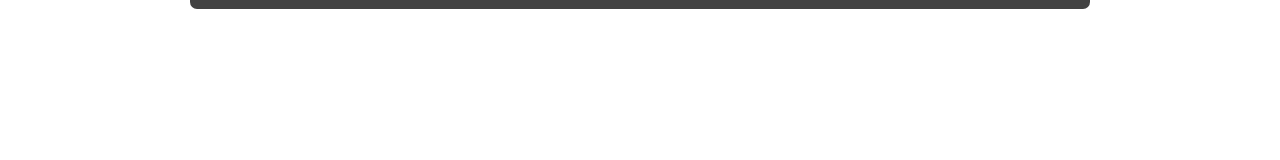
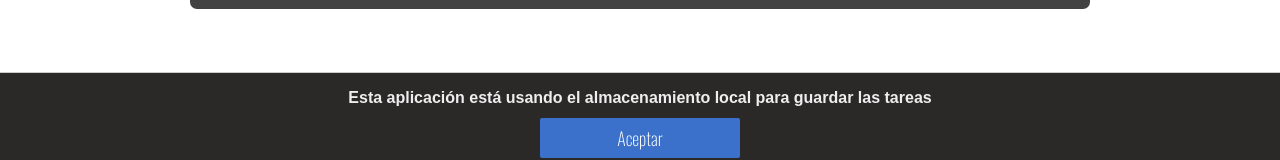
Before and after one commit to JuanBlancodev/todo-app-react, a React (Vite) app: page / in a window 1280 px wide. Shown: the part 637-797 px from the top of the page. Built offline with nearby package versions, Linux system fonts and the light colour scheme.

Commit message:
alert-local-storage implemented

```diff
--- a/package.json
+++ b/package.json
@@ -17,6 +17,7 @@
     "@fortawesome/react-fontawesome": "^0.2.0",
     "axios": "^1.6.8",
     "classnames": "^2.5.1",
+    "js-cookie": "^3.0.5",
     "react": "^18.2.0",
     "react-dom": "^18.2.0",
     "react-header-watermark": "^1.2.1",
--- /dev/null
+++ b/src/components/AlertLocalStorage.jsx
@@ -0,0 +1,43 @@
+import PropTypes from 'prop-types'
+import styled from 'styled-components'
+
+const Div = styled.div`
+  position: fixed;
+  bottom: 0;
+  left: 0;
+  width: 100%;
+  height: 50px;
+  background-color: #2b2828;
+  padding: 10px;
+  text-align: center;
+  border-top: 1px solid #ccc;
+
+  display: flex;
+  flex-direction: column;
+  align-items: center;
+  justify-content: center;
+  padding: 20px 0;
+`
+
+const H1 = styled.h1`
+  font-size: 1rem;
+  font-weigth: bold;
+  font-family: 'Arial', sans-serif;
+`
+const Button = styled.button`
+  width: 200px;
+  font-size: 18px;
+`
+
+const AlertLocalStorage = ({ handleCookie }) => {
+  return (
+    <Div>
+      <H1>Esta aplicación está usando el almacenamiento local para guardar las tareas</H1>
+      <Button className="btn btn-primary" onClick={() => handleCookie()}>Aceptar</Button>
+    </Div>
+  )
+}
+
+AlertLocalStorage.propTypes = { handleCookie: PropTypes.func.isRequired }
+
+export default AlertLocalStorage
--- a/src/components/App.jsx
+++ b/src/components/App.jsx
@@ -1,14 +1,17 @@
 import { useEffect, useState } from 'react'
 import classNames from 'classnames'
-import useGlobalContext from '../hooks/useGlobalContext'
+import HeaderWatermark from 'react-header-watermark'
+import { ToastContainer } from 'react-toastify'
+import Cookies from 'js-cookie'
+
 import TodoContainer from './todo/TodoContainer'
 import FormContainer from './form/FormContainer'
 import Modal from './modal/Modal'
-import { ToastContainer } from 'react-toastify'
 import ScreenLoader from './ScreenLoader'
-import HeaderWatermark from 'react-header-watermark'
+import AlertLocalStorage from './AlertLocalStorage'
 
-import { PROJECT_NAME, GITHUB_LINK } from '../config/cfg'
+import useGlobalContext from '../hooks/useGlobalContext'
+import { PROJECT_NAME, GITHUB_LINK, COOKIE_LOCALSTORAGE, COOKIE_EXPIRES } from '../config/cfg'
 
 import '../css/index.css'
 import 'react-toastify/dist/ReactToastify.css';
@@ -16,17 +19,26 @@ import 'react-header-watermark/dist/index.css'
 
 const App = () => {
   const [loading, setLoading] = useState(true)
+  const [cookieLocalStorage, setCookieLocalStorage] = useState(false)
   const { formState: { displayed }, modal } = useGlobalContext()
 
   useEffect(() => {
     setTimeout(() => setLoading(false), 1500)
+
+    setCookieLocalStorage(Cookies.get(COOKIE_LOCALSTORAGE) === 'true')
   }, [])
+
+  const handleCookie = () => {
+    Cookies.set(COOKIE_LOCALSTORAGE, true, { expires: COOKIE_EXPIRES })
+    setCookieLocalStorage(true)
+  }
 
   return <>
     { loading ?
       <ScreenLoader /> :
       <HeaderWatermark projectName={PROJECT_NAME} github={GITHUB_LINK} />
     }
+    { !cookieLocalStorage && <AlertLocalStorage handleCookie={handleCookie} /> }
     <main className={classNames('d-flex flex-column align-center jusfity-center', { 'visible': !loading })}>
       <ToastContainer />
       <TodoContainer />
--- a/src/config/cfg.js
+++ b/src/config/cfg.js
@@ -1,7 +1,12 @@
 export const PROJECT_NAME           =     "Aplicación ToDo en React"
 export const GITHUB_LINK            =     "https://github.com/JuanBlancodev?tab=repositories"
+
 export const URL_AVATAR             =     'https://randomuser.me/api/portraits/'
 export const URL_AVATAR_DEFAULT     =     '/assets/default.webp'
 export const THUMBNAIL              =     'thumb/'
+
 export const TODO_LOCAL_STORAGE     =     'todo-list'
 export const COMPLETE_LOCAL_STORAGE =     'complete-list'
+
+export const COOKIE_LOCALSTORAGE    =     'cookie-localStorage'
+export const COOKIE_EXPIRES         =     3
```
Also changed, not shown: 1 other file (tests, documents, lock files or other folders).
